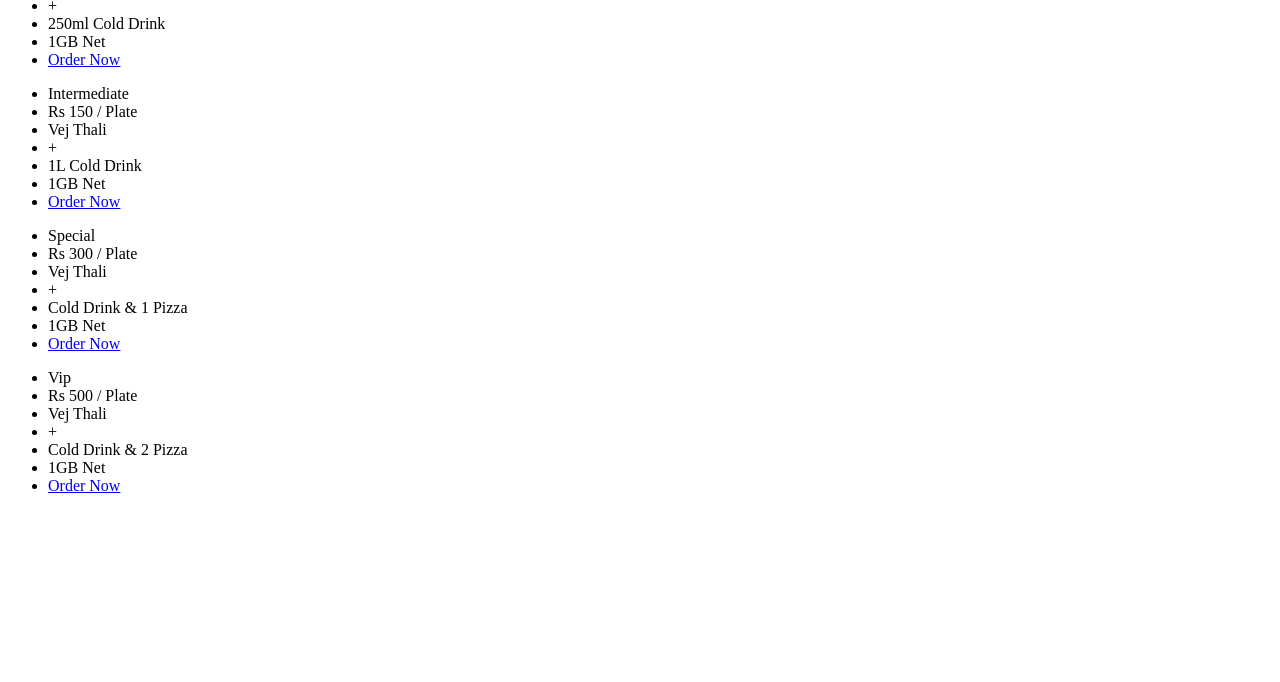
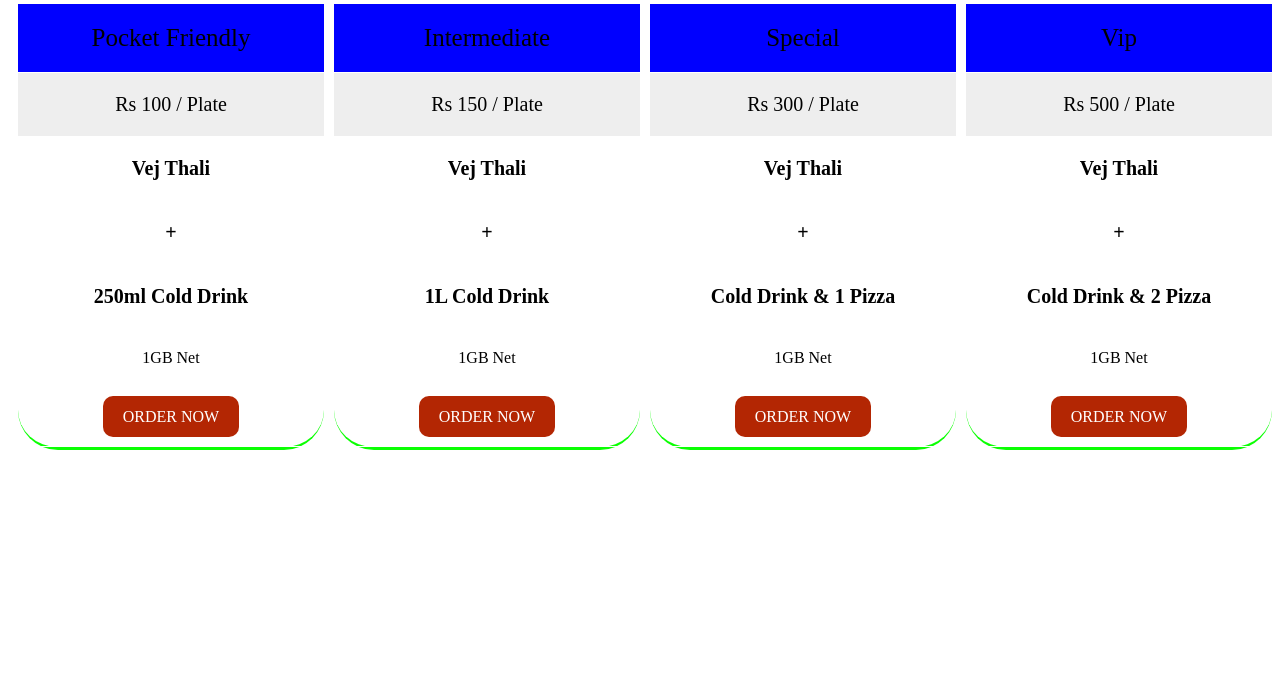
Before and after one commit to PankajBarnwal/offertable, a plain HTML site: page index.html in a window 1280 px wide. Shown: the part 118-800 px from the top of the page. Drawn offline with Linux system fonts and the light colour scheme.

Commit message:
Update index.html

```diff
--- a/index.html
+++ b/index.html
@@ -4,6 +4,7 @@
 	<title>practice responsive price table</title>
 	<meta name="viewport" content="width=device-width, initial-scale=1">
 	<link rel="stylesheet" href="https://stackpath.bootstrapcdn.com/font-awesome/4.7.0/css/font-awesome.min.css">
+	<link rel="stylesheet" type="text/css" href="pracresp.css">
 	<style>
 		/* body{
 			border: 2px solid black;
```
